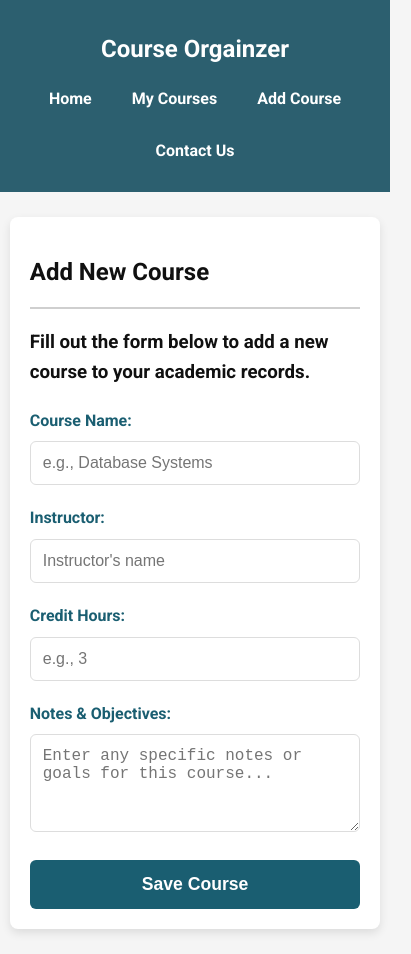
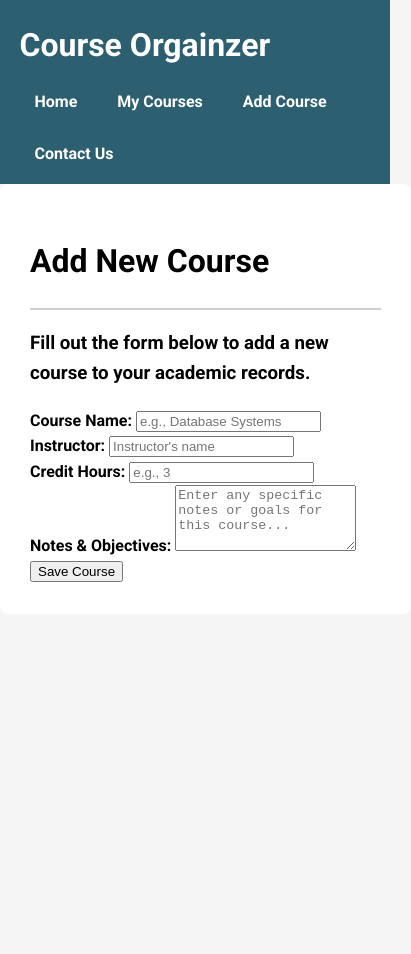
Before and after one commit to adammohamed23/IT-TASK, a plain HTML site: page Add courses.html in a window 390 px wide. Shown: the whole page, 411 px wide, since content can reach past the window. After the commit the page ends 844 px from the top, so only its background shows below. Drawn offline with Linux system fonts and the light colour scheme; a web font is replaced by a local one.

Commit message:
Update style.css

```diff
--- a/style.css
+++ b/style.css
@@ -13,15 +13,14 @@ body {
   line-height: 1.6;
 }
 
-/* --- Header Section --- */
 .header {
   color: white;
   background-color: #2c5f6f;
   display: flex;
   justify-content: space-between;
   align-items: center;
-  padding: 10px 5%; /* Flexible padding instead of fixed 325px */
-  flex-wrap: wrap; /* Allows wrapping on mobile */
+  padding: 10px 5%;
+  flex-wrap: wrap;
 }
 
 .header h1 {
@@ -46,133 +45,10 @@ body {
   background-color: #1a5e71;
 }
 
-/* --- Main Containers --- */
-/* Removed fixed heights and changed width to max-width */
 .landing, .courses, .add-course, .contact {
-  min-height: auto; /* Let content dictate height */
+  min-height: auto;
   background-color: white;
   padding: 30px;
   border-radius: 8px;
-  width: 90%; /* Occupy 90% of screen on mobile */
-  max-width: 1100px; /* Limit size on large desktops */
-  margin: 25px auto;
-  box-shadow: 0px 4px 10px rgba(0, 0, 0, 0.1);
-  color: #101010;
-  box-sizing: border-box; /* Crucial for padding/width calculation */
-}
-
-/* --- Table Styles --- */
-.table-header, .table {
-  display: grid;
-  /* Creates 4 equal columns on desktop */
-  grid-template-columns: 2fr 1.5fr 1fr 1fr;
-  align-items: center;
-  padding: 15px 10px;
-  gap: 10px;
-}
-
-.table-header {
-  background-color: #2c5f6f;
-  color: white;
-  font-weight: 600;
-  border-radius: 8px 8px 0 0;
-}
-
-.table {
-  border-bottom: 1px solid #e0e0e0;
-}
-
-.table p, .table-header p {
-  margin: 0;
-}
-
-/* --- Form Styles --- */
-.form-container {
-  width: 100%;
-  max-width: 600px;
-  margin-top: 20px;
-}
-
-.input-group {
-  margin-bottom: 20px;
-}
-
-label {
-  display: block;
-  font-weight: bold;
-  margin-bottom: 8px;
-  color: #1a5e71;
-}
-
-input[type="text"], textarea {
-  width: 100%;
-  padding: 12px;
-  border: 1px solid #ddd;
-  border-radius: 6px;
-  box-sizing: border-box;
-  font-size: 16px; /* 16px prevents iOS/Android zoom on focus */
-}
-
-.btn-save {
-  width: 100%;
-  background-color: #1a5e71;
-  color: white;
-  padding: 14px;
-  border: none;
-  border-radius: 6px;
-  font-size: 1.1rem;
-  font-weight: bold;
-  cursor: pointer;
-}
-
-/* --- Responsive Media Queries --- */
-
-/* Tablet & Mobile Adjustments */
-@media (max-width: 768px) {
-  .header {
-    justify-content: center;
-    text-align: center;
-    padding: 20px;
-  }
-
-  .header-links {
-    justify-content: center;
-    width: 100%;
-  }
-
-  /* Transform table into "Card" view for small screens */
-  .table-header {
-    display: none; /* Hide headers on mobile */
-  }
-
-  .table {
-    grid-template-columns: 1fr; /* Stack everything vertically */
-    border: 1px solid #ddd;
-    border-radius: 8px;
-    margin-bottom: 15px;
-    padding: 20px;
-  }
-
-  /* Add labels before the data so user knows what's what */
-  .table p::before {
-    display: block;
-    font-size: 0.8rem;
-    color: #1a5e71;
-    font-weight: bold;
-    text-transform: uppercase;
-  }
-
-  .table p:nth-child(1)::before { content: "Course:"; }
-  .table p:nth-child(2)::before { content: "Instructor:"; }
-  .table p:nth-child(3)::before { content: "Credits:"; }
-  .table p:nth-child(4)::before { content: "Status:"; }
-}
-
-@media (max-width: 480px) {
-  .landing, .courses, .add-course, .contact {
-    padding: 20px;
-    width: 95%;
-  }
-
-  h1 { font-size: 1.5rem; }
-}
+  width: 90%;
+  max-width: 110
```
